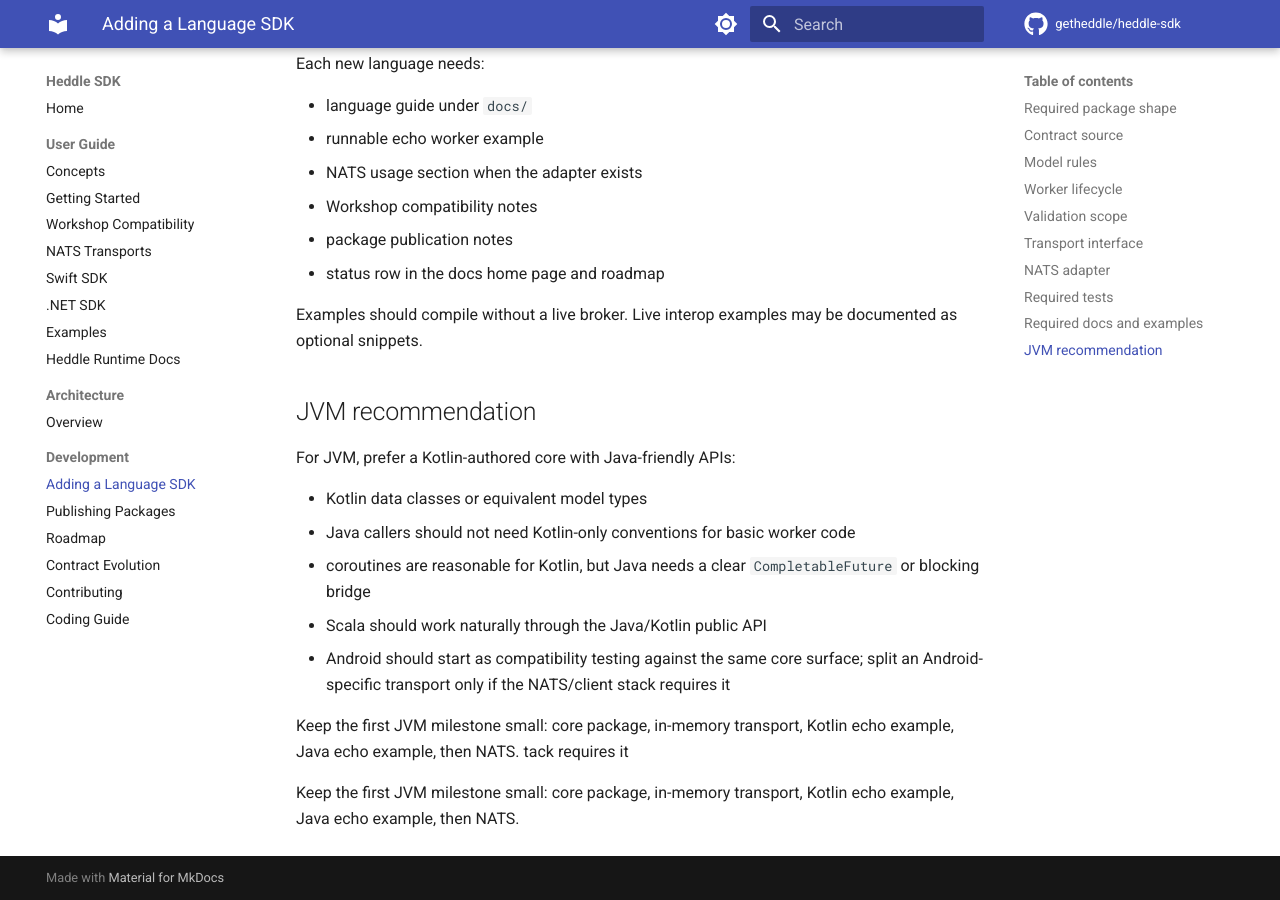
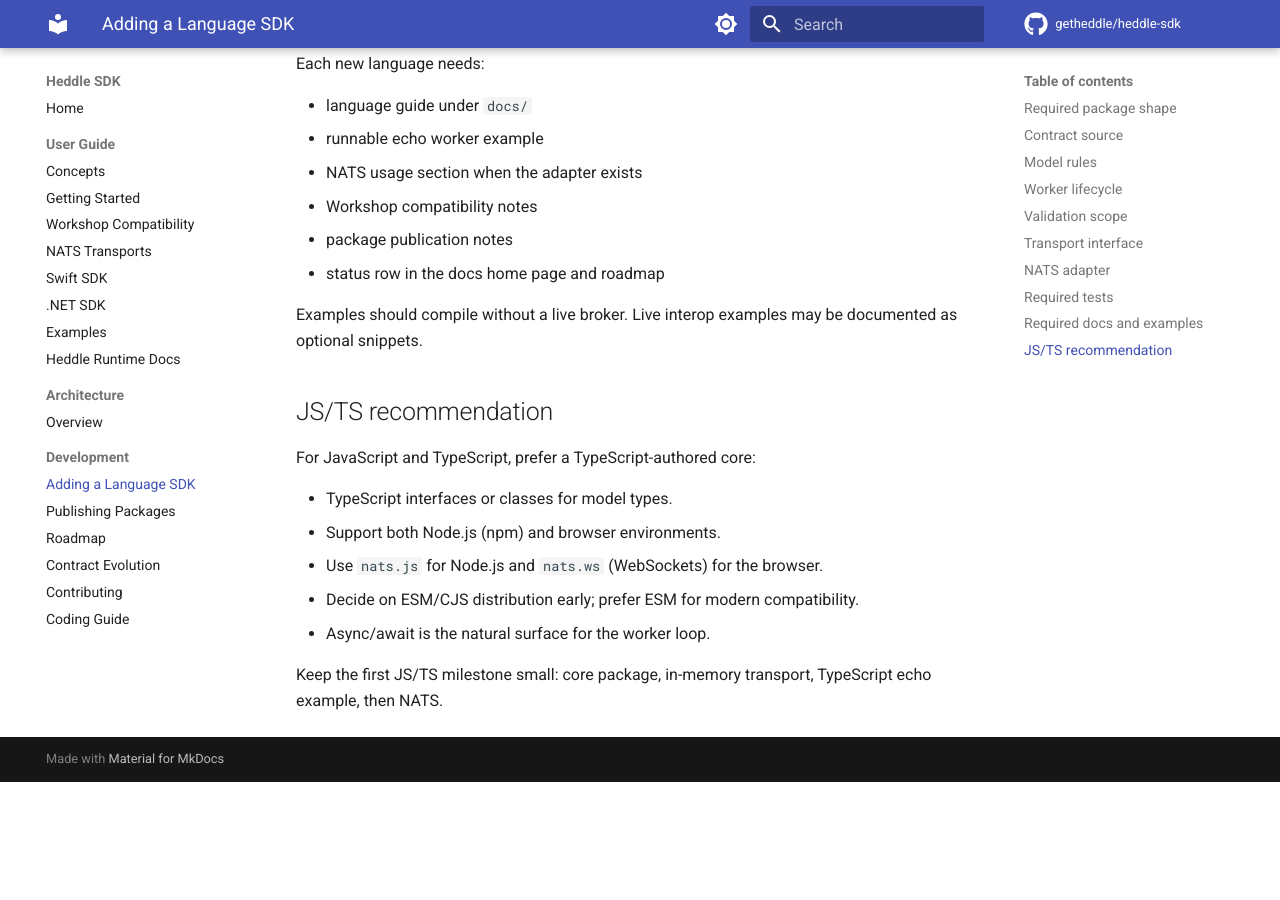
Before and after one commit to getheddle/heddle-sdk, an MkDocs documentation site: the page built from docs/PORTING.md, in a window 1280 px wide and 900 px high, scrolled down 3571 px. Built offline with MkDocs 1.6.1 and Material for MkDocs 9.7.7, drawn with Linux system fonts in a browser that asks for light colours; comment, search, counter and statistics services are not loaded; after the commit the page ends 4353 px from its top, so only the background shows below that; some of the changed text lies outside the part shown.

```diff
--- a/docs/PORTING.md
+++ b/docs/PORTING.md
@@ -1,7 +1,7 @@
 # Adding a Language SDK
 
 This guide defines the expected shape for adding another Heddle language SDK.
-Use it before starting JVM, Go, Rust, TypeScript, or any other runtime.
+Use it before starting JS/TS, Go, Rust, or any other runtime.
 
 The goal is language-native worker authoring without a new protocol. Every SDK
 must speak the same Heddle wire contract exported from `getheddle/heddle`.
@@ -147,21 +147,15 @@
 Examples should compile without a live broker. Live interop examples may be
 documented as optional snippets.
 
-## JVM recommendation
+## JS/TS recommendation
 
-For JVM, prefer a Kotlin-authored core with Java-friendly APIs:
+For JavaScript and TypeScript, prefer a TypeScript-authored core:
 
-- Kotlin data classes or equivalent model types
-- Java callers should not need Kotlin-only conventions for basic worker code
-- coroutines are reasonable for Kotlin, but Java needs a clear
-  `CompletableFuture` or blocking bridge
-- Scala should work naturally through the Java/Kotlin public API
-- Android should start as compatibility testing against the same core surface;
-  split an Android-specific transport only if the NATS/client stack requires it
+- TypeScript interfaces or classes for model types.
+- Support both Node.js (npm) and browser environments.
+- Use `nats.js` for Node.js and `nats.ws` (WebSockets) for the browser.
+- Decide on ESM/CJS distribution early; prefer ESM for modern compatibility.
+- Async/await is the natural surface for the worker loop.
 
-Keep the first JVM milestone small: core package, in-memory transport, Kotlin
-echo example, Java echo example, then NATS.
-tack requires it
-
-Keep the first JVM milestone small: core package, in-memory transport, Kotlin
-echo example, Java echo example, then NATS.
+Keep the first JS/TS milestone small: core package, in-memory transport,
+TypeScript echo example, then NATS.
```
Also changed, not shown: README.md (+14 -8 lines), docs/ARCHITECTURE.md (+14 -1 lines), docs/GETTING_STARTED.md (+24 -10 lines), docs/JVM.md (added, +116 -0 lines), docs/ROADMAP.md (+30 -24 lines), docs/index.md (+12 -7 lines).
